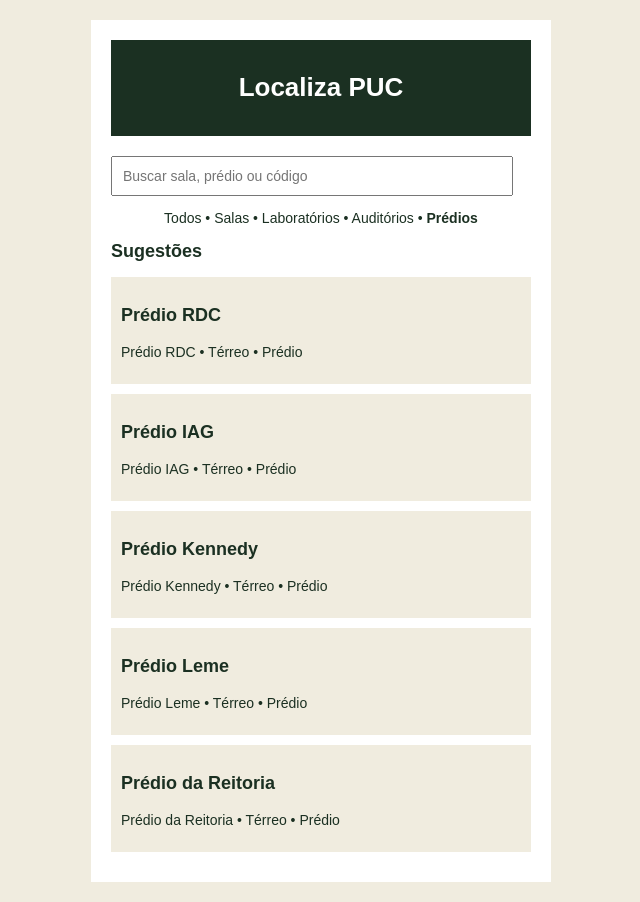
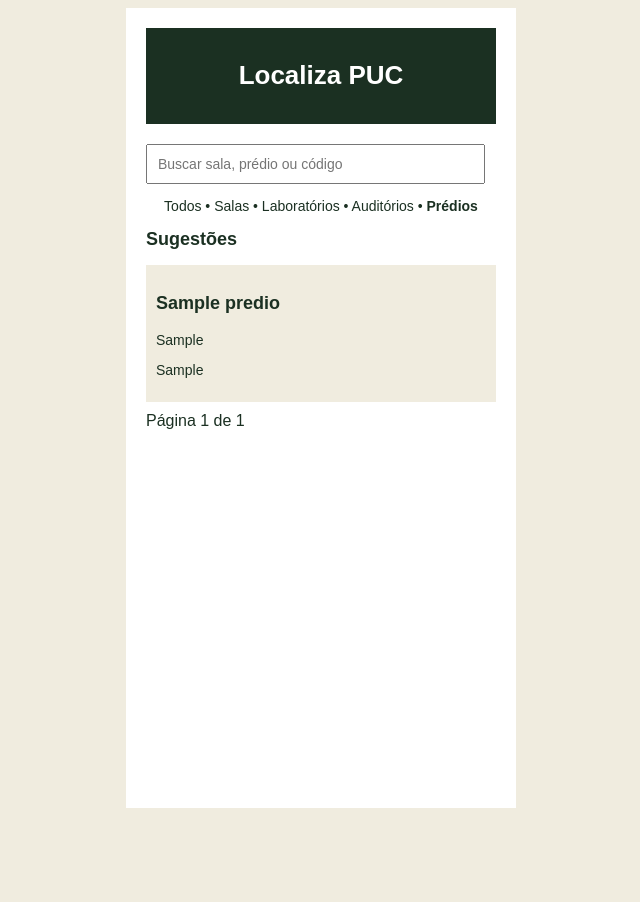
Before and after one commit to sombercrane/ENG4021-33D-2026.2-repo-grupo-6, a Django app: page /predios/ in a window 1280 px wide. Shown: the whole page, without its empty margins (319-959 px from the left). After the commit the page ends 808 px from the top, so only its background shows below. Run offline with Django 5.2, Linux system fonts and the light colour scheme; tables that the repository leaves empty hold one stand-in row (values such as "Sample post").

Commit message:
editando html e view p/ banco de dados

```diff
--- a/config/views.py
+++ b/config/views.py
@@ -1,4 +1,6 @@
 from django.shortcuts import render
+from django.core.paginator import Paginator
+from dados.models import Predio
 
 def home(request):
     return render(request, 'home.html')
@@ -9,6 +11,11 @@ def search(request):
     return render(request, 'search.html')
 
 def predios(request):
-    return render(request, 'pesquisa_predio.html')
+    lista = Predio.objects.all().order_by('nome')
+    paginas = Paginator(lista, 5)
+    predios = paginas.get_page(request.GET.get('page'))
+
+    return render(request, 'pesquisa_predio.html', {'predios': predios})
+
 def leme(request):
     return render(request, 'HTML Tela Prédio Leme.html')
--- a/static/css/pesquisa_predio.css
+++ b/static/css/pesquisa_predio.css
@@ -4,10 +4,15 @@ body {
     color: #1b3022;
 }
 .pagina {
-    max-width: 420px;
-    margin: 20px auto;
+    width: 100%;
+    max-width: 390px;
+    height: 100dvh;
+    max-height: 844px;
+    margin: 0 auto;
     padding: 20px;
     background-color: white;
+    box-sizing: border-box;
+    overflow-y: auto;
 }
 .topo {
     background-color: #1b3022;
--- a/templates/pesquisa_predio.html
+++ b/templates/pesquisa_predio.html
@@ -3,6 +3,7 @@
 <html lang="pt-br">
 <head>
     <meta charset="UTF-8">
+    <meta name="viewport" content="width=device-width, initial-scale=1.0">
     <title>Pesquisa de prédios - Localiza PUC</title>
     <link rel="stylesheet" href="{% static 'css/pesquisa_predio.css' %}">
 </head>
@@ -11,29 +12,37 @@
         <div class="topo">
             <h1>Localiza PUC</h1>
         </div>
+
         <input type="text" placeholder="Buscar sala, prédio ou código">
-        <p class="filtros">Todos • Salas • Laboratórios • Auditórios • <b>Prédios</b></p>
+
+        <p class="filtros">
+            Todos • Salas • Laboratórios • Auditórios • <b>Prédios</b>
+        </p>
+
         <h2>Sugestões</h2>
 
-        <div class="predio">
-            <h3>Prédio RDC</h3>
-            <p>Prédio RDC • Térreo • Prédio</p>
-        </div>
-        <div class="predio">
-            <h3>Prédio IAG</h3>
-            <p>Prédio IAG • Térreo • Prédio</p>
-        </div>
-        <div class="predio">
-            <h3>Prédio Kennedy</h3>
-            <p>Prédio Kennedy • Térreo • Prédio</p>
-        </div>
-        <div class="predio">
-            <h3>Prédio Leme</h3>
-            <p>Prédio Leme • Térreo • Prédio</p>
-        </div>
-        <div class="predio">
-            <h3>Prédio da Reitoria</h3>
-            <p>Prédio da Reitoria • Térreo • Prédio</p>
+        {% for predio in predios %}
+            <div class="predio">
+                <h3>{{ predio.nome }}</h3>
+                <p>{{ predio.sigla }}</p>
+                <p>{{ predio.endereco }}</p>
+            </div>
+        {% empty %}
+            <p>Nenhum prédio cadastrado.</p>
+        {% endfor %}
+
+         <div class="paginacao">
+            {% if predios.has_previous %}
+                <a href="?page={{ predios.previous_page_number }}">Anterior</a>
+            {% endif %}
+
+            <span>
+                Página {{ predios.number }} de {{ predios.paginator.num_pages }}
+            </span>
+
+            {% if predios.has_next %}
+                <a href="?page={{ predios.next_page_number }}">Próxima</a>
+            {% endif %}
         </div>
     </div>
 </body>
```
